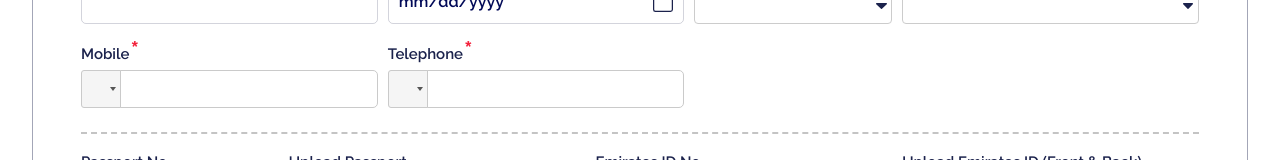
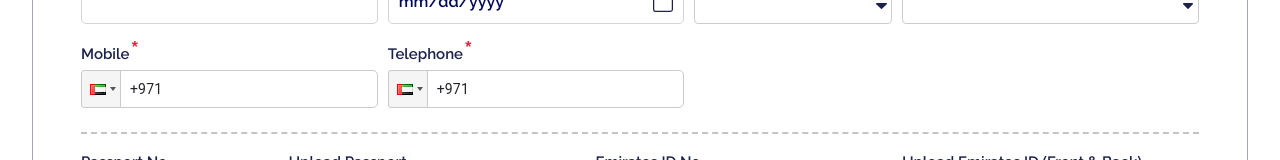
Before and after one commit to maya-atiah99/AUD-CRM, a React (Create React App) app: page /register in a window 1280 px wide. Shown: the part 625-785 px from the top of the page. Built offline with nearby package versions, Linux system fonts and the light colour scheme; no server answers; the HTML template or start-up script is replaced by a standard one.

Commit message:
new fixes

```diff
--- a/src/components/Inputs/DropDown.js
+++ b/src/components/Inputs/DropDown.js
@@ -60,7 +60,7 @@ const DropDown = ({
 
   const formattedOptions = options?.data
     ? options?.data?.map((option) => ({
-        value: option.value,
+        value: option.ddid,
         label: option.text,
       }))
     : [];
--- a/src/components/Inputs/PhoneNumber.js
+++ b/src/components/Inputs/PhoneNumber.js
@@ -53,8 +53,7 @@ const PhoneNumber = ({
       )}
 
       <PhoneInput
-        key={initialCode}
-        country={initialCode}
+        country={'ae'}
         placeholder=''
         countryCodeEditable={true}
         value={initialValue}
--- a/src/components/ShowInterest/ShowInterestForm.js
+++ b/src/components/ShowInterest/ShowInterestForm.js
@@ -56,6 +56,7 @@ const ShowInterestForm = ({
         localStorage.setItem("applicationId", data?.data?.applicationId);
         setApplicationId(data?.data?.applicationId);
         localStorage.setItem("applicationStart", values.applicationStart);
+        localStorage.setItem("applicationStatus", false);
         setApplicationStart(values.applicationStart);
         setApplicantId(data?.data?.applicantId);
         openVerifiedModal("Continue");
```
